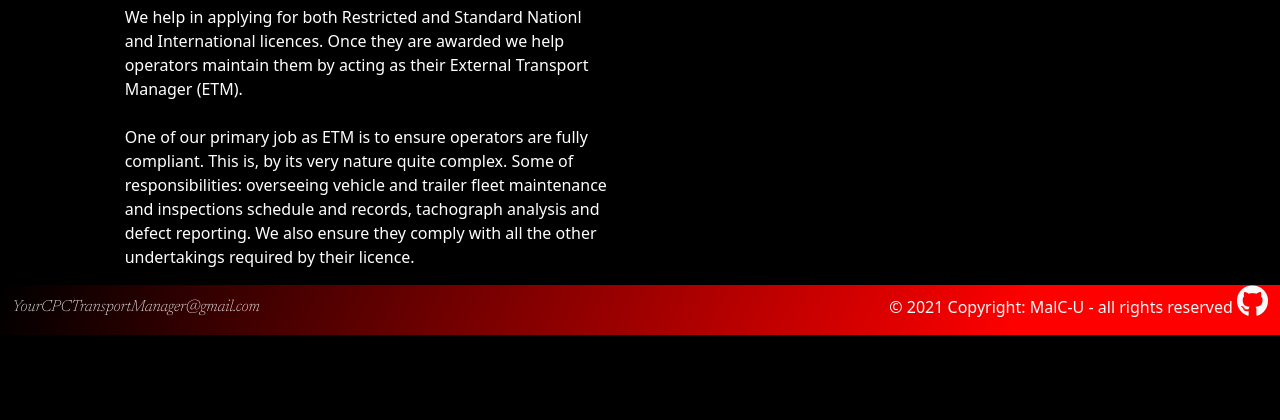
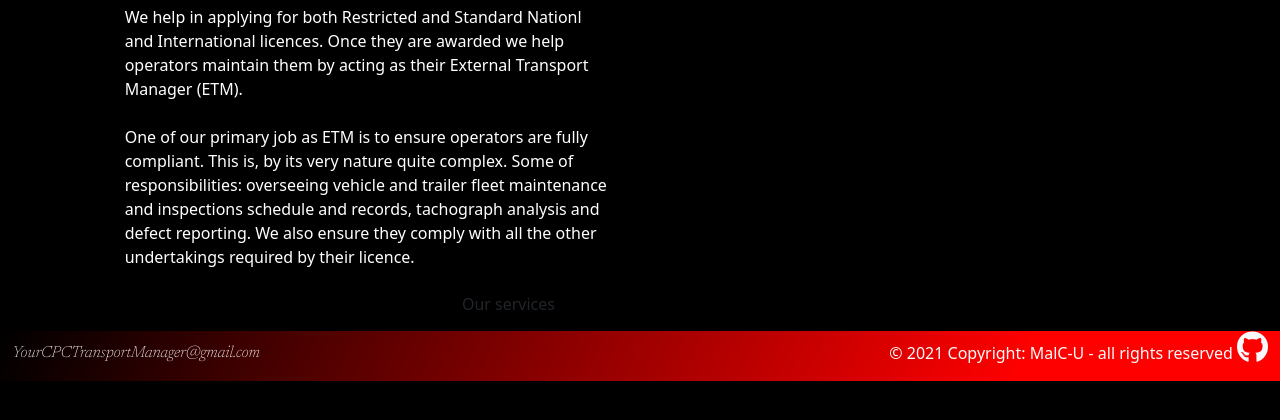
Before and after one commit to malc-u/Your-CPC-TransportManager, a Flask app: page /about in a window 1280 px wide. Shown: the part 315-735 px from the top of the page. Run offline with Flask 2, Linux system fonts and the light colour scheme; some libraries are stand-ins or nearby versions.

Commit message:
Added btn-about linking to /services page

```diff
--- a/templates/pages/about.html
+++ b/templates/pages/about.html
@@ -17,6 +17,9 @@
             overseeing vehicle and trailer fleet maintenance and inspections schedule and records,
             tachograph analysis and defect reporting. We also ensure they comply with all the other undertakings
             required by their licence.</p>
+        <p class="text-end pe-md-5 mb-2">
+            <a class="btn btn-about" href="{{url_for('services')}}">Our services</a>
+        </p>
     </div>
     <div class="col-12 col-md-5 offset-md-1 pt-2 pt-sm-3">
         <h2 class="h2-about">Why us</h2>
```
